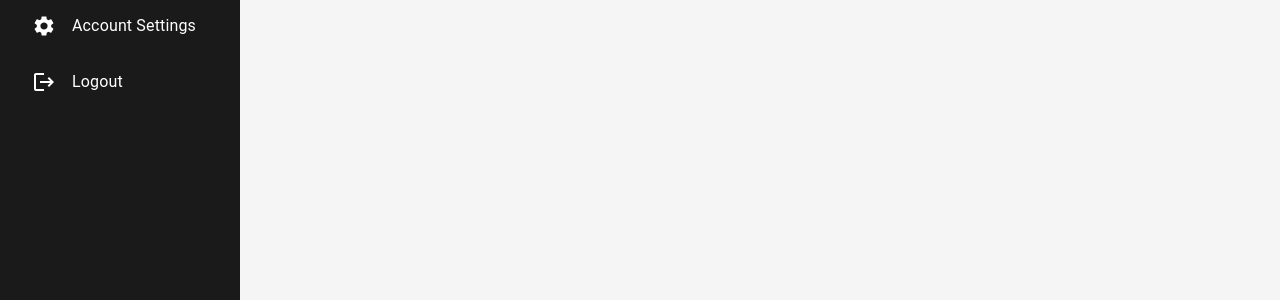
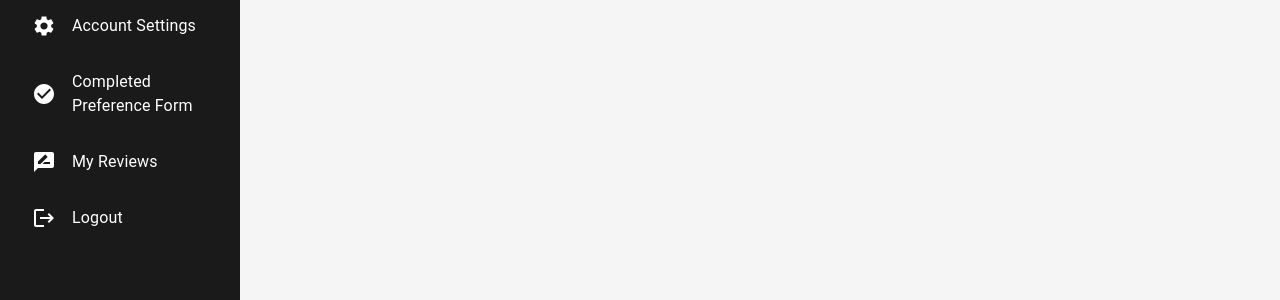
Before and after one commit to uiowaSEP2025/sep2025-project-team_002, a React (Vite) app in the folder frontend/: page /account/my-reviews in a window 1280 px wide. Shown: the part 231-531 px from the top of the page. Built offline with nearby package versions, Linux system fonts and the light colour scheme; no server answers; sample sign-in values are in the browser's storage.

Commit message:
Made it so that conditionally, My Reviews doesn't show for high schoolers, however, the logic didn't change, and a glitch just happened to stop occurring, I don't know either man

```diff
--- a/frontend/src/account/Account.jsx
+++ b/frontend/src/account/Account.jsx
@@ -75,11 +75,11 @@ function Account() {
         }]
       : []
     ),
-    // Conditionally add "My Reviews" tab for high school transfer type
-    ...(user.transfer_type === "high_school"
+    // Conditionally block "My Reviews" tab for high school transfer type
+    ...(user.transfer_type !== "high_school"
     ? [{
         text: "My Reviews",
-        action: () => navigate("/my-reviews"),
+        action: () => navigate("/account/my-reviews"),
         icon: <RateReviewIcon fontSize="medium" />
       }]
       : []
--- a/frontend/src/account/AccountSettings.jsx
+++ b/frontend/src/account/AccountSettings.jsx
@@ -239,11 +239,11 @@ function AccountSettings() {
         }]
       : []
     ),
-    // Conditionally add "My Reviews" tab for high school transfer type
-    ...(user.transfer_type === "high_school"
+    // Conditionally block "My Reviews" tab for high school transfer type
+    ...(user.transfer_type !== "high_school"
     ? [{
         text: "My Reviews",
-        action: () => navigate("/my-reviews"),
+        action: () => navigate("/account/my-reviews"),
         icon: <RateReviewIcon fontSize="medium" />
       }]
       : []
--- a/frontend/src/account/MyReviews.jsx
+++ b/frontend/src/account/MyReviews.jsx
@@ -70,7 +70,7 @@ function MyReviews() {
       action: () => navigate("/account/settings"),
       icon: <SettingsIcon fontSize="medium" />
     },
-        ...(user.transfer_type && user.transfer_type !== "graduate"
+        ...(user.transfer_type !== "graduate"
       ? [{
           text: "Completed Preference Form",
           action: () => navigate("/user-preferences/"),
@@ -79,11 +79,11 @@ function MyReviews() {
         }]
       : []
     ),
-    // Conditionally add "My Reviews" tab for high school transfer type
-    ...(user.transfer_type === "high_school"
+    // Conditionally block "My Reviews" tab for high school transfer type
+    ...(user.transfer_type !== "high_school"
     ? [{
         text: "My Reviews",
-        action: () => navigate("/my-reviews"),
+        action: () => null,
         icon: <RateReviewIcon fontSize="medium" />
       }]
       : []
```
